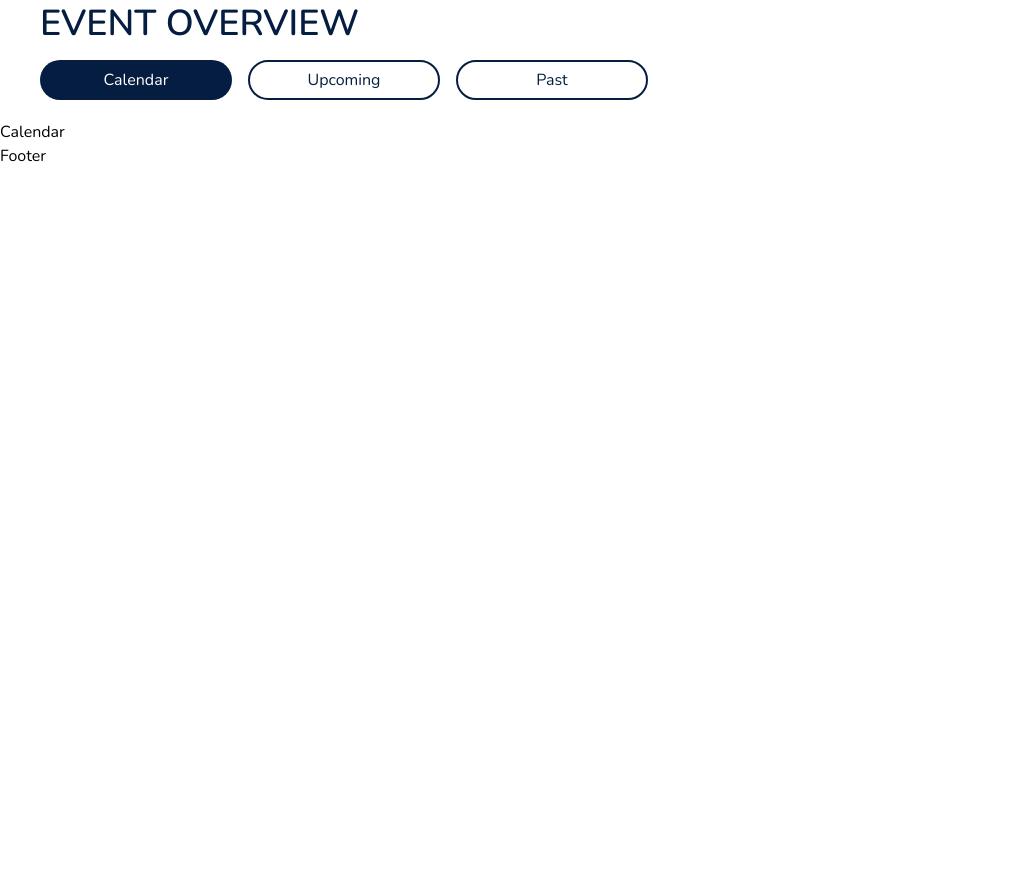
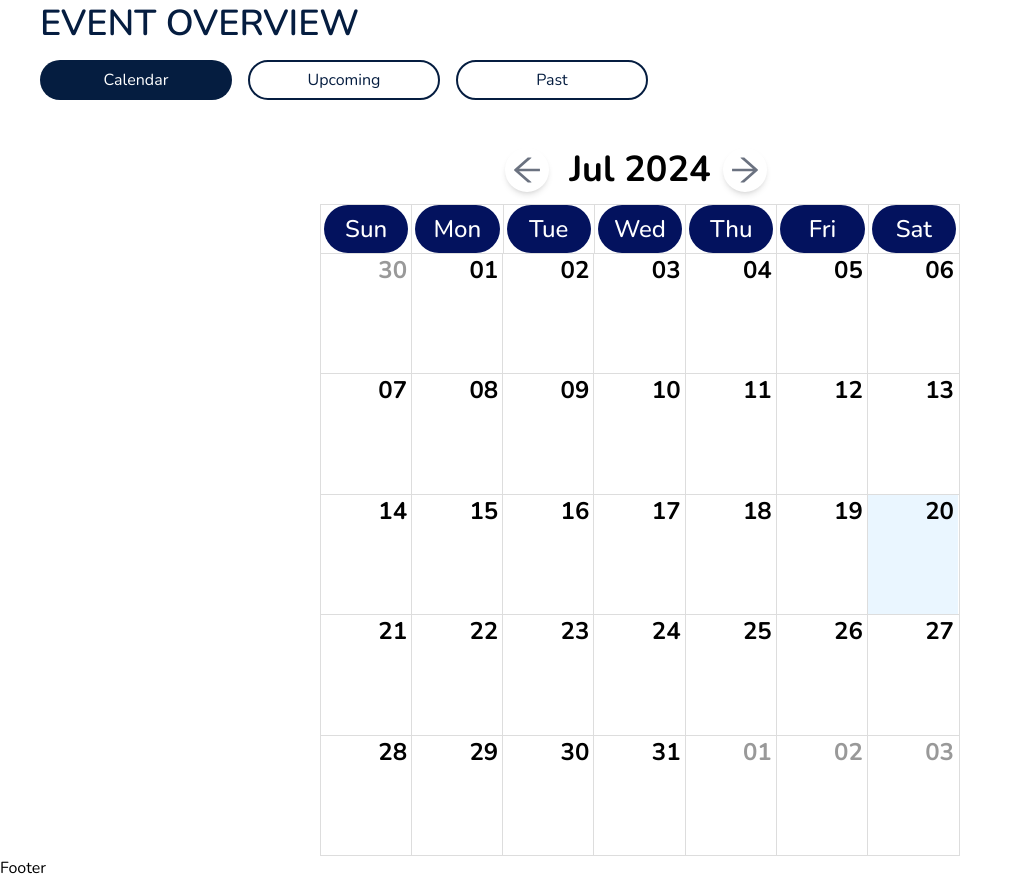
Before and after one commit to acm-ucr/ais-website, a Next.js app: page /events in a window 1280 px wide. Shown: the part 580-1460 px from the top of the page, without its empty margins (0-1022 px from the left). Before the commit the page ends 800 px from the top, so only its background shows below. Built offline with nearby package versions, Linux system fonts and the light colour scheme; no server answers.

Commit message:
Created calendar

```diff
--- a/package.json
+++ b/package.json
@@ -13,8 +13,11 @@
     "prepare": "husky install"
   },
   "dependencies": {
+    "framer-motion": "^11.3.18",
+    "html-react-parser": "^5.1.12",
     "next": "^14.0.4",
     "react": "^18.2.0",
+    "react-big-calendar": "^1.13.1",
     "react-dom": "^18.2.0",
     "react-icons": "^4.12.0"
   },
--- a/src/components/calendar/Calendar.jsx
+++ b/src/components/calendar/Calendar.jsx
@@ -1,7 +1,129 @@
-import React from "react";
+"use client";
+import { useState, useEffect } from "react";
+import { Calendar, momentLocalizer } from "react-big-calendar";
+import moment from "moment";
+import "react-big-calendar/lib/css/react-big-calendar.css";
+import CustomToolbar from "./CustomToolbar.jsx";
+import CustomEvent from "./CustomEvents.jsx";
+import CustomHeader from "./CustomHeader.jsx";
+import Modal from "./Modal.jsx";
+import { motion } from "framer-motion";
 
-const Calendar = () => {
-  return <div>Calendar</div>;
+const localizer = momentLocalizer(moment);
+
+const CalendarEvent = () => {
+  const [event, setEvent] = useState(null);
+  const [events, setEvents] = useState([]);
+  const [date, setDate] = useState(new Date());
+
+  const animation = {
+    hidden: { opacity: 0, y: 30 },
+    show: {
+      opacity: 1,
+      y: 0,
+    },
+  };
+
+  useEffect(() => {
+    const fetchData = async () => {
+      try {
+        const response = await fetch(
+          `https://www.googleapis.com/calendar/v3/calendars/${
+            process.env.NEXT_PUBLIC_GOOGLE_CALENDAR_EMAIL
+          }/events?key=${process.env.NEXT_PUBLIC_GOOGLE_CALENDAR_API_KEY}
+          &singleEvents=true&orderBy=startTime&timeMin=${new Date(
+            new Date().getTime() - 60 * 60 * 24 * 7 * 10 * 1000
+          ).toISOString()}&timeMax=${new Date(
+            new Date().getTime() + 60 * 60 * 24 * 7 * 10 * 1000
+          ).toISOString()}`
+        );
+
+        const offset = new Date().getTimezoneOffset() * 60000;
+        const data = await response.json();
+
+        if (data.items) {
+          const items = data.items.map((item) => {
+            item.allDay = !item.start.dateTime;
+            (item.start = item.start.dateTime
+              ? new Date(item.start.dateTime)
+              : new Date(new Date(item.start.date).getTime() + offset)),
+              (item.end = new Date(
+                item.end.dateTime || new Date(item.end.date).getTime() + offset
+              )),
+              (item.hidden = false);
+
+            return item;
+          });
+          setEvents(items);
+        }
+      } catch (error) {
+        console.error("Error fetching data: ", error);
+      }
+    };
+
+    fetchData();
+  }, []);
+
+  return (
+    <div className="w-full flex flex-col justify-center items-center">
+      <section className="md:w-1/2 w-2/3 flex justify-center items-center flex-col mt-[2vh] font-nunito rounded-lg">
+        <motion.div
+          className="w-full flex justify-center items-center"
+          variants={animation}
+          transition={{ delay: 0.2 }}
+          initial="hidden"
+          whileInView="show"
+          viewport={{ once: true, amount: 0.1 }}
+        >
+          <div className="flex justify-center h-[90vh] sm:h-60[vh] w-full font-nunito relative text-black font-bold">
+            <Calendar
+              date={date}
+              className="w-full m-0 p-0 text-md md:text-2xl flex justify-center remove-calendar-gridlines overflow-hidden"
+              allDayAccessor="allDay"
+              showAllEvents={true}
+              events={events}
+              localizer={localizer}
+              defaultView="month"
+              views={["month"]}
+              components={{
+                event: CustomEvent,
+                toolbar: CustomToolbar,
+                header: CustomHeader,
+              }}
+              onNavigate={(newDate) => {
+                return setDate(newDate);
+              }}
+              dayPropGetter={(event) => {
+                return {
+                  className: `${
+                    new Date(event).toLocaleDateString() ===
+                    new Date().toLocaleDateString()
+                      ? "!bg-opacity-80"
+                      : "!bg-transparent"
+                  } `,
+                  style: {
+                    margin: 0,
+                    padding: 0,
+                    display: "flex",
+                    alignItems: "center",
+                    justifyContent: "center",
+                  },
+                };
+              }}
+              eventPropGetter={() => {
+                return {
+                  className:
+                    "p-0 m-0 !active:ring-0 !focus:outline-0 !bg-ais-blue-200 -translate-y-2 h-5",
+                };
+              }}
+              onSelectEvent={(event) => setEvent(event)}
+            />
+          </div>
+          {event && <Modal event={event} setEvent={setEvent} />}
+        </motion.div>
+      </section>
+    </div>
+  );
 };
 
-export default Calendar;
+export default CalendarEvent;
--- /dev/null
+++ b/src/components/calendar/CustomEvents.jsx
@@ -0,0 +1,16 @@
+const CustomEvent = ({ event }) => {
+  return (
+    <div className="font-nunito md:text-xs sm:text-[10px] text-[7px] flex justify-center">
+      <div className="m-0">
+        {!event.allDay &&
+          new Date(event.start).toLocaleTimeString(navigator.language, {
+            hour: "2-digit",
+            minute: "2-digit",
+            hour12: false,
+          })}
+      </div>
+    </div>
+  );
+};
+
+export default CustomEvent;
--- /dev/null
+++ b/src/components/calendar/CustomHeader.jsx
@@ -0,0 +1,9 @@
+const Header = ({ label }) => {
+  return (
+    <div className="pt-2 h-12 rounded-full font-medium md:text-2xl text-xs bg-ais-blue-200 text-white">
+      {label}
+    </div>
+  );
+};
+
+export default Header;
--- /dev/null
+++ b/src/components/calendar/CustomToolbar.jsx
@@ -0,0 +1,30 @@
+import { AiOutlineArrowLeft, AiOutlineArrowRight } from "react-icons/ai";
+
+const CustomToolbar = ({ onNavigate, date }) => {
+  return (
+    <div className="flex justify-center items-center w-full py-3 flex-row">
+      <div className="flex items-center justify-center p-1 rounded-full b-gray-200 shadow-md mr-2">
+        <AiOutlineArrowLeft
+          onClick={() => {
+            onNavigate("PREV");
+          }}
+          className="hover:cursor-pointer text-saf-brown text-4xl text-gray-500 md:max-w-12 max-w-4"
+        />
+      </div>
+
+      <p className="m-0 bg-clip-text md:text-4xl text-lg px-3">
+        {date.toLocaleString("default", { month: "short" })}{" "}
+        {date.getFullYear()}
+      </p>
+
+      <div className="flex items-center justify-center p-1 rounded-full b-gray-200 shadow-md mr-2">
+        <AiOutlineArrowRight
+          onClick={() => onNavigate("NEXT")}
+          className="hover:cursor-pointer text-saf-brown text-4xl text-gray-500 md:max-w-12 max-w-4"
+        />
+      </div>
+    </div>
+  );
+};
+
+export default CustomToolbar;
--- /dev/null
+++ b/src/components/calendar/Modal.jsx
@@ -0,0 +1,46 @@
+import { AiOutlinePlus } from "react-icons/ai";
+import reactHtmlParser from "html-react-parser";
+
+const Modal = ({ event, setEvent }) => {
+  return (
+    <div className="bg-ais-blue-100 font-nunito fixed top-[56%] left-1/2 -translate-x-1/2 -translate-y-1/2 w-[75vw] md:w-[40vw] z-10 drop-shadow-lg rounded-md text-white">
+      <div className={`flex justify-between items-center ${event.color}`}>
+        <p
+          className={
+            "m-0 py-2 md:py-3 px-3 md:px-4 text-lg md:text-2xl translate-y-5"
+          }
+        >
+          {event.summary}
+        </p>
+
+        <div className="absolute right-2 py-3 px-12 md:px-12 text-lg md:text-2xl">
+          {event.allDay
+            ? "All Day"
+            : new Date(event.start).toLocaleTimeString(navigator.language, {
+                hour: "2-digit",
+                minute: "2-digit",
+              }) +
+              " - " +
+              new Date(event.end).toLocaleTimeString(navigator.language, {
+                hour: "2-digit",
+                minute: "2-digit",
+              })}
+        </div>
+
+        <AiOutlinePlus
+          onClick={() => setEvent(null)}
+          className="rotate-45 p-0 hover:scale-110 duration-300 hover:cursor-pointer text-3xl m-3"
+        />
+      </div>
+      <div className="p-3">
+        <p className="m-0 pl-2">{event.location}</p>
+
+        <div className="md:text-lg text-sm p-2">
+          {event.description ? reactHtmlParser(event.description) : " "}
+        </div>
+      </div>
+    </div>
+  );
+};
+
+export default Modal;
```
Also changed, not shown: 1 other file (tests, documents, lock files or other folders).
